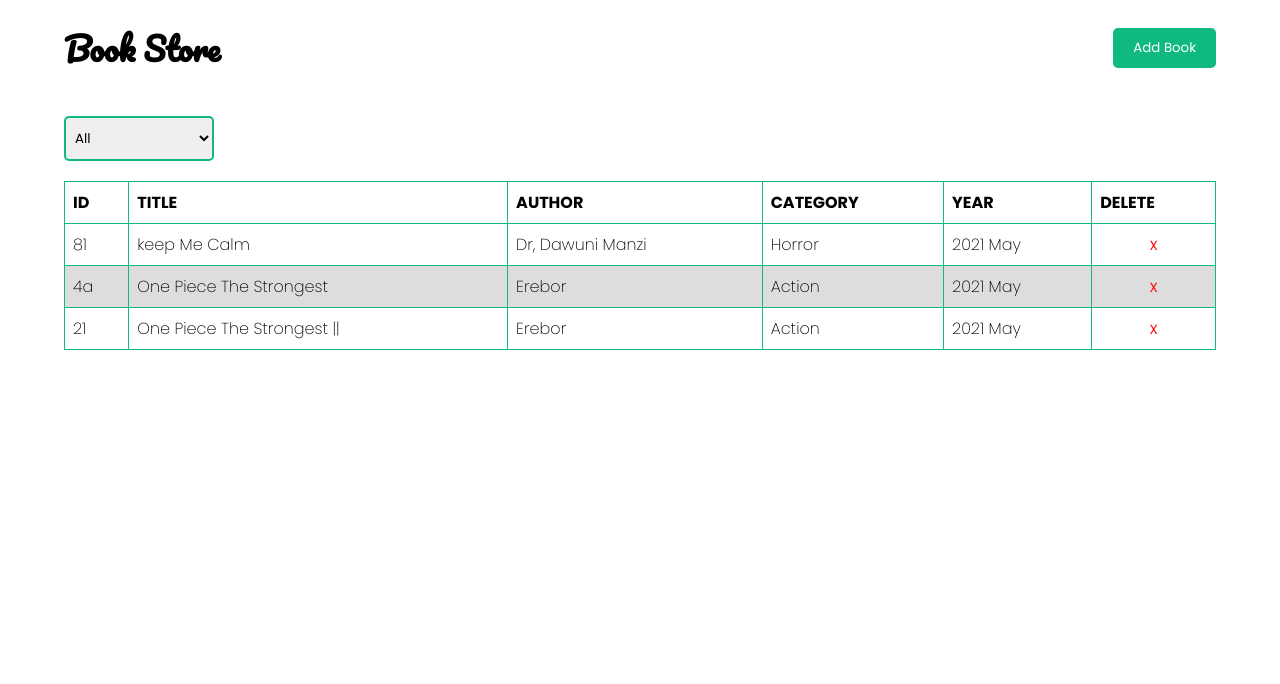
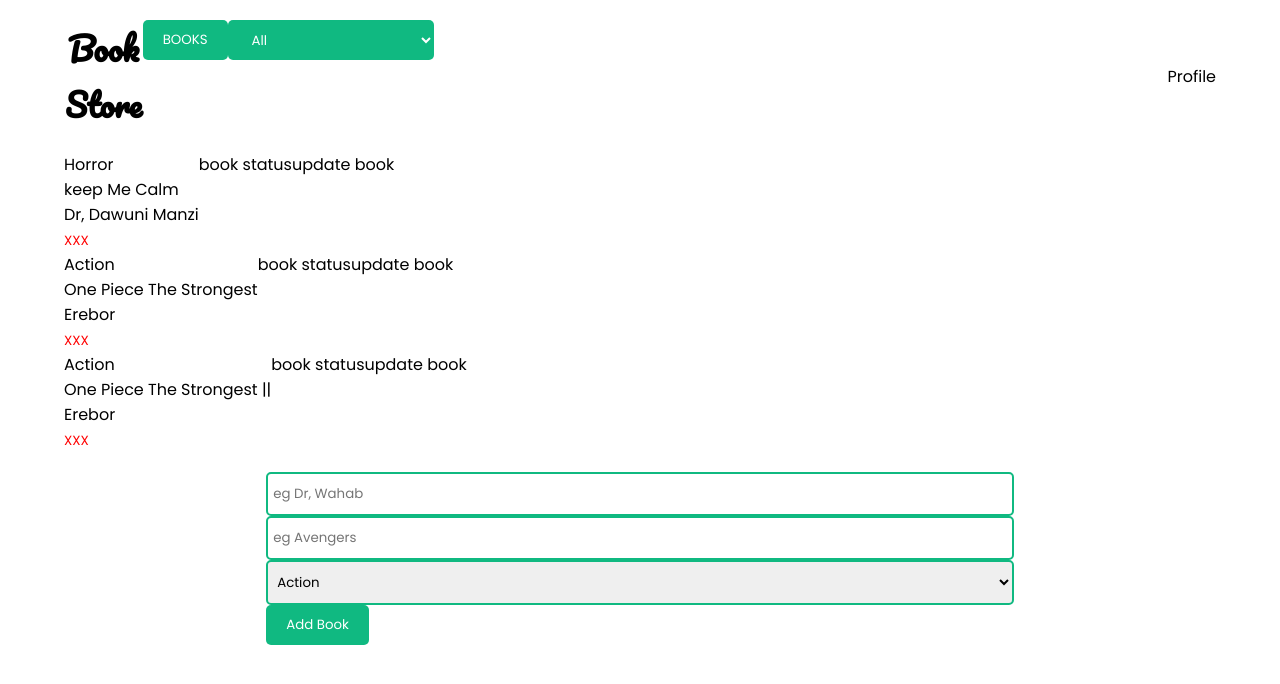
Before and after one commit to codesalley/book-store, a React (Create React App) app: page / in a window 1280 px wide. Shown: the top 684 px of the page. Built offline with nearby package versions, Linux system fonts and the light colour scheme.

Commit message:
restructure html

```diff
--- a/src/components/App.css
+++ b/src/components/App.css
@@ -18,6 +18,10 @@
   margin: auto;
 }
 
+.right-nav {
+  display: flex;
+}
+
 .sub-nav {
   display: flex;
   justify-content: space-between;
--- a/src/components/App.js
+++ b/src/components/App.js
@@ -1,20 +1,17 @@
 import './App.css';
-import { useState } from 'react';
 import BookList from '../containers/BookList';
 import BookForm from '../containers/BookForm';
+import NavBar from './NavBar';
 
 function App() {
-  const [toggle, setToggle] = useState(false);
   return (
     <div className="App">
-      <div className="sub-nav">
-        <h1>Book Store </h1>
-        <button onClick={() => { setToggle((e) => !e); }} className="btn" type="button">{toggle ? 'Close Form' : 'Add Book' }</button>
+      <NavBar />
+      <div className="form-list">
+        <BookList />
       </div>
-      <div className="form-list">
-
-        {toggle ? <BookForm /> : null }
-        <BookList />
+      <div className="new-book">
+        <BookForm />
       </div>
     </div>
   );
--- a/src/components/Book.css
+++ b/src/components/Book.css
@@ -8,3 +8,9 @@
 .action-column {
   text-align: center;
 }
+
+
+.book-card {
+  display: flex;
+  width: 100%;
+}
--- a/src/components/Book.js
+++ b/src/components/Book.js
@@ -4,18 +4,26 @@ import './Book.css';
 const Book = (props) => {
   const { book, onclick } = props;
   return (
-    <tr>
-      <td>{book.id.slice(0, 2)}</td>
-      <td>{book.name}</td>
-      <td>{book.author}</td>
-      <td>{book.category}</td>
-      <td>{book.year}</td>
-      <td className="action-column">
-        {' '}
-        <button className="remove-btn" type="button" onClick={() => onclick(book.id)}>X</button>
-        {' '}
-      </td>
-    </tr>
+    <div className="book-card">
+      <div className="book-details">
+        <p className="category">{book.category}</p>
+        <p className="book-title">{book.name}</p>
+        <p className="book-author">{book.author}</p>
+        <div className="book-actions">
+
+          <button className="remove-btn" type="button" onClick={() => onclick(book.id)}>X</button>
+          <button className="remove-btn" type="button" onClick={() => onclick(book.id)}>X</button>
+          <button className="remove-btn" type="button" onClick={() => onclick(book.id)}>X</button>
+        </div>
+      </div>
+      <div className="read-status">
+        book status
+      </div>
+      <div className="book-update">
+        update book
+      </div>
+    </div>
+
   );
 };
 
--- a/src/components/CategoryFilter.js
+++ b/src/components/CategoryFilter.js
@@ -4,7 +4,7 @@ import CATEGORIES from '../utils/categories';
 const CategoryFilter = (handleFilterChange) => {
   const { onchange } = handleFilterChange;
   return (
-    <select onChange={onchange}>
+    <select onChange={onchange} className="btn">
       <option value="all">All</option>
       {CATEGORIES.map((e, i) => <option key={i.toString()} value={e.toString()}>{e}</option>)}
     </select>
--- /dev/null
+++ b/src/components/NavBar.js
@@ -0,0 +1,34 @@
+import { connect } from 'react-redux';
+import PropTypes from 'prop-types';
+import CategoryFilter from './CategoryFilter';
+import { changeFilter } from '../actions';
+
+const NavBar = ({ onchangeFilter }) => {
+  const handleFilterChange = (e) => {
+    onchangeFilter(e.target.value);
+  };
+
+  return (
+    <div className="sub-nav">
+      <div className="right-nav">
+        <h1>Book Store</h1>
+        <button className="btn" type="button">BOOKS</button>
+        <CategoryFilter onchange={handleFilterChange} />
+      </div>
+      <div className="left-nav">
+        Profile
+      </div>
+
+    </div>
+  );
+};
+
+NavBar.propTypes = {
+  onchangeFilter: PropTypes.func.isRequired,
+};
+
+const mapDispatchToProps = {
+  onchangeFilter: (filter) => changeFilter(filter),
+};
+
+export default connect(null, mapDispatchToProps)(NavBar);
--- a/src/containers/BookForm.css
+++ b/src/containers/BookForm.css
@@ -6,13 +6,6 @@
   justify-content: center;
 }
 
-form {
-  display: flex;
-  flex-direction: column;
-  gap: 10px;
-  max-width: 250px;
-  width: 100%;
-}
 
 form input,
 select {
@@ -22,9 +15,3 @@ select {
   border: none;
   border: 2px double #10b981;
 }
-
-.main-form {
-  width: 100%;
-  display: block;
-  transition: all 5s 1s ease;
-}
--- a/src/containers/BookForm.js
+++ b/src/containers/BookForm.js
@@ -1,7 +1,6 @@
 import PropTypes from 'prop-types';
 import { useState } from 'react';
 import { connect } from 'react-redux';
-import { format } from 'date-fns';
 import { createBook } from '../actions';
 import CATEGORIES from '../utils/categories';
 import './BookForm.css';
@@ -10,21 +9,19 @@ const BookForm = ({ onSubmit }) => {
   const [bookDetails, setBookDetails] = useState({
     title: '',
     author: '',
-    year: '',
     category: '',
   });
 
   const handleSubmit = (e) => {
     e.preventDefault();
     const {
-      title, author, year, category,
+      title, author, category,
     } = bookDetails;
-    if (title && author && year && category) {
-      onSubmit(title, author, format(new Date(year), 'MMM YYY'), category);
+    if (title && author && category) {
+      onSubmit(title, author, category);
       setBookDetails({
         title: '',
         author: '',
-        year: '',
         category: '',
       });
     }
@@ -42,26 +39,13 @@ const BookForm = ({ onSubmit }) => {
       <div className="form-div">
         <form onSubmit={handleSubmit}>
 
-          <div className="form-label">
-            <p> Book Title</p>
-            <input value={bookDetails.title} onChange={handleChange} id="title" type="text" className="form-control" placeholder="eg Dr, Wahab" />
-          </div>
+          <input value={bookDetails.title} onChange={handleChange} id="title" type="text" className="form-control" placeholder="eg Dr, Wahab" />
 
-          <div className="form-label">
-            <p> Book Author</p>
-            <input value={bookDetails.author} onChange={handleChange} id="author" type="text" className="form-control" placeholder="eg Avengers" />
-          </div>
-          <div className="form-label">
-            <p> Release Year</p>
-            <input value={bookDetails.year} onChange={handleChange} id="year" type="date" className="form-control" placeholder="eg Avengers" />
-          </div>
+          <input value={bookDetails.author} onChange={handleChange} id="author" type="text" className="form-control" placeholder="eg Avengers" />
+          <select value={bookDetails.category} id="category" onChange={handleChange} placeholder="Category">
+            {CATEGORIES.map((ele, index) => <option key={index.toString()}>{ele}</option>)}
+          </select>
 
-          <div className="form-label">
-            <p>  Book Category </p>
-            <select value={bookDetails.category} id="category" onChange={handleChange}>
-              {CATEGORIES.map((ele, index) => <option key={index.toString()}>{ele}</option>)}
-            </select>
-          </div>
           <button className="btn" type="submit">Add Book</button>
 
         </form>
--- a/src/containers/BookList.css
+++ b/src/containers/BookList.css
@@ -2,25 +2,7 @@
   width: 100%;
 }
 
-table {
-  width: 100%;
-  border-collapse: collapse;
-}
 
-td,
-th {
-  border: 1px solid #10b981;
-  text-align: left;
-  padding: 8px;
-}
-
-tbody tr {
-  font-weight: 300;
-}
-
-tr:nth-child(even) {
-  background-color: #ddd;
-}
 
 .fliter-div {
   width: 40%;
--- a/src/containers/BookList.js
+++ b/src/containers/BookList.js
@@ -1,50 +1,25 @@
 /* eslint-disable max-len */
 import PropTypes from 'prop-types';
 import { connect } from 'react-redux';
-import { removeBook, changeFilter } from '../actions';
+import { removeBook } from '../actions';
 import Book from '../components/Book';
-import CategoryFilter from '../components/CategoryFilter';
 import './BookList.css';
 
 const BookList = ({
-  books, onclick, filter, onchangeFilter,
-}) => {
-  const handleFilterChange = (e) => {
-    onchangeFilter(e.target.value);
-  };
+  books, onclick, filter,
+}) => (
+  <div className="main-book-list">
 
-  return (
-    <div className="main-book-list">
-      <div className="fliter-div">
+    {filter.filter === 'all'
+      ? books.map((book, index) => <Book book={book} key={index.toString()} onclick={onclick} />)
+      : books.filter((ele) => ele.category === filter.filter).map((book, index) => <Book book={book} key={index.toString()} onclick={onclick} />)}
 
-        <CategoryFilter onchange={handleFilterChange} />
-      </div>
-      <table>
-        <thead>
-
-          <tr>
-            <th>ID</th>
-            <th>TITLE</th>
-            <th>AUTHOR</th>
-            <th>CATEGORY</th>
-            <th>YEAR</th>
-            <th>DELETE</th>
-          </tr>
-        </thead>
-        <tbody>
-          {filter.filter === 'all'
-            ? books.map((book, index) => <Book book={book} key={index.toString()} onclick={onclick} />)
-            : books.filter((ele) => ele.category === filter.filter).map((book, index) => <Book book={book} key={index.toString()} onclick={onclick} />)}
-        </tbody>
-      </table>
-    </div>
-  );
-};
+  </div>
+);
 
 BookList.propTypes = {
   books: PropTypes.arrayOf(PropTypes.shape),
   onclick: PropTypes.func.isRequired,
-  onchangeFilter: PropTypes.func.isRequired,
   filter: PropTypes.shape({
     filter: PropTypes.string.isRequired,
   }).isRequired,
@@ -62,7 +37,6 @@ const mapStateToProps = (state) => ({
 
 const mapDispatchToProps = {
   onclick: (id) => removeBook(id),
-  onchangeFilter: (filter) => changeFilter(filter),
 };
 
 export default connect(mapStateToProps, mapDispatchToProps)(BookList);
--- a/src/store/initialState.js
+++ b/src/store/initialState.js
@@ -1,5 +1,4 @@
 import uuid from 'uuid';
-import { format } from 'date-fns';
 import CATEGORIES from '../utils/categories';
 
 export const books = [
@@ -7,21 +6,18 @@ export const books = [
     id: uuid.v4(),
     name: 'keep Me Calm',
     author: 'Dr, Dawuni Manzi',
-    year: format(Date.now(), 'yyy MMM'),
     category: CATEGORIES[3],
   },
   {
     id: uuid.v4(),
     name: 'One Piece The Strongest',
     author: 'Erebor',
-    year: format(Date.now(), 'yyy MMM'),
     category: CATEGORIES[0],
   },
   {
     id: '212121h2jhj',
     name: 'One Piece The Strongest ||',
     author: 'Erebor',
-    year: format(Date.now(), 'yyy MMM'),
     category: CATEGORIES[0],
   },
 
```
